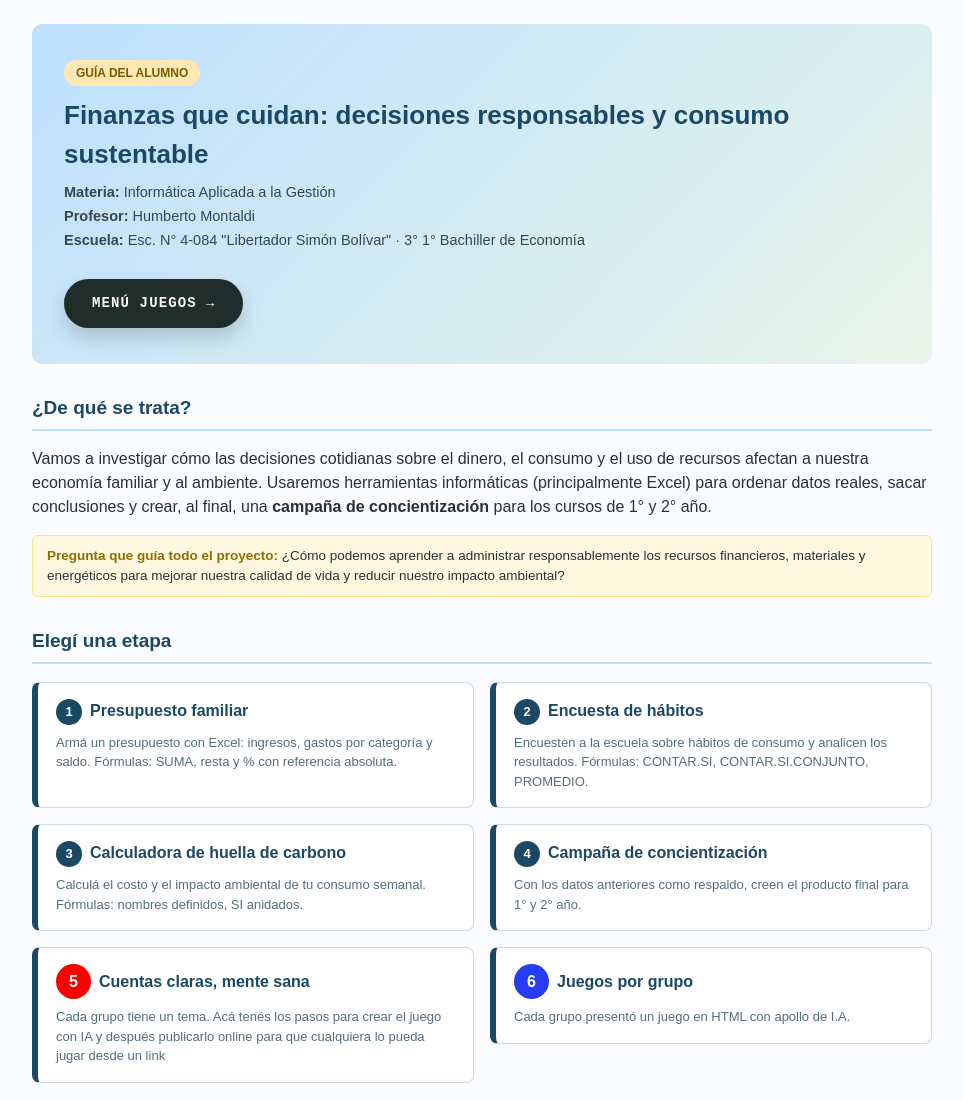
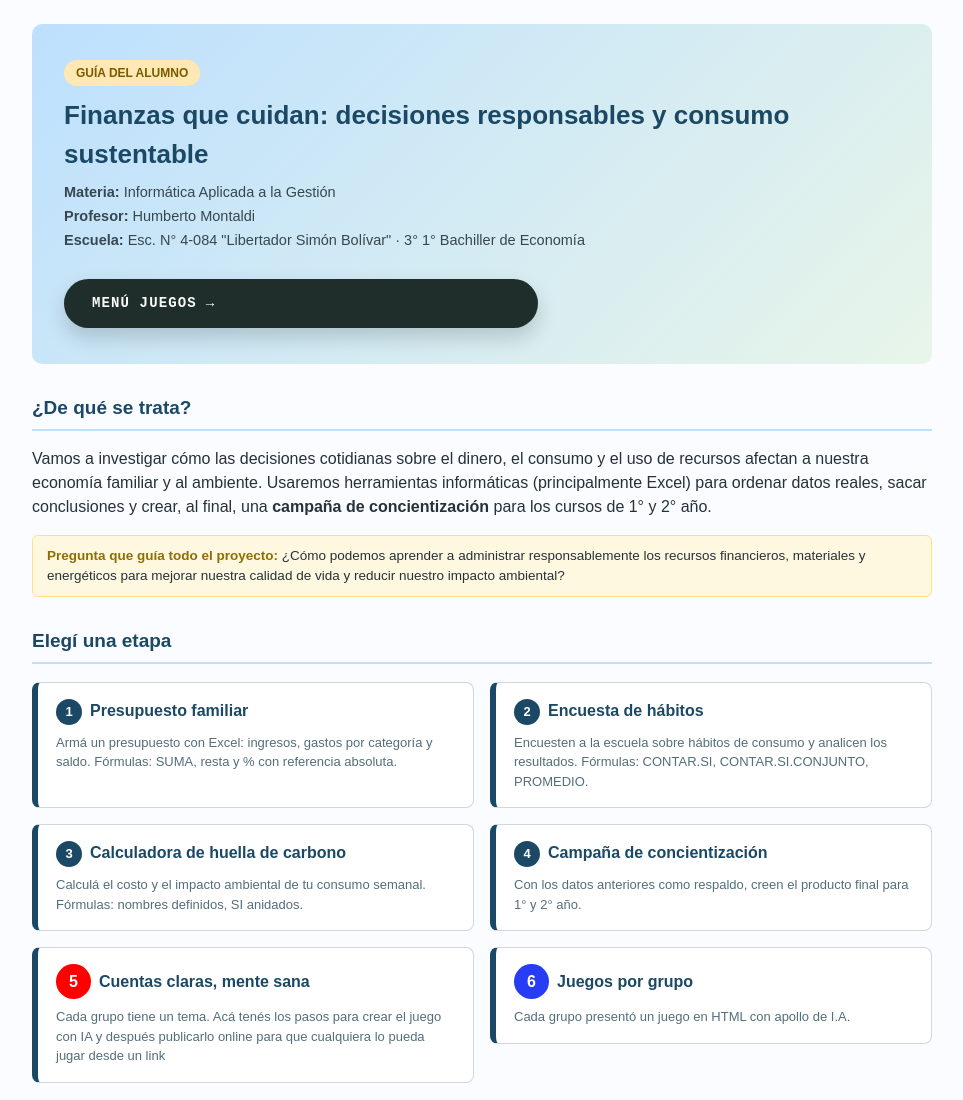
Before and after one commit to hmontaldi/Informatica31Simon, a plain HTML site: page index2.html in a window 1280 px wide. Shown: the top 1100 px of the page, without its empty margins (158-1121 px from the left). Drawn offline with Linux system fonts and the light colour scheme.

Commit message:
Update estilos.css

```diff
--- a/estilos.css
+++ b/estilos.css
@@ -203,7 +203,8 @@ footer {
   text-align: center;
 }
 .enter-btn{
-    text-align: center;
+    width: 50%;
+    margin: 0 auto;
     display:inline-flex; align-items:center; gap:9px;
     margin-top: 26px;
     background: var(--ink); color: var(--card); text-decoration:none;
```
